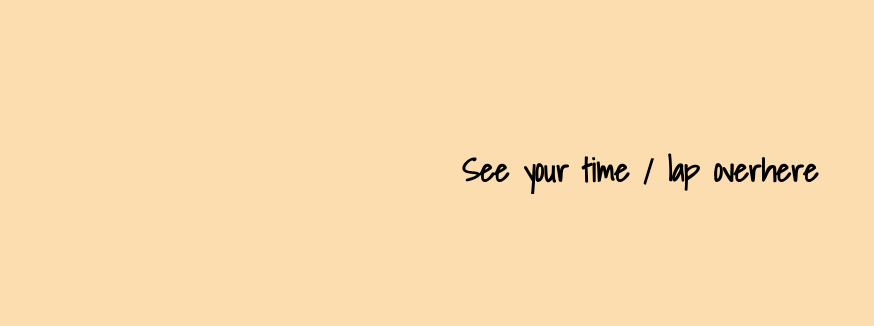
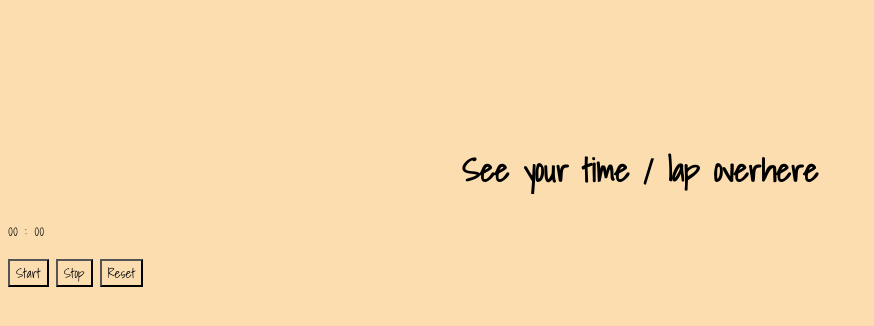
Before and after one commit to YashKaskar/StopWatch, a plain HTML site: page index.html in a window 1280 px wide. Shown: the whole page, without its empty margins (0-874 px from the left). Drawn offline with Linux system fonts and the light colour scheme.

Commit message:
adding the buttons

```diff
--- a/index.html
+++ b/index.html
@@ -12,6 +12,15 @@
     <div class="h1">
             <h1> See your time / lap overhere </h1>
     </div>
+
+    <div class="container">
+        <div class="allwrap">
+            <p><span class="seconds">00</span> : <span class="tens">00</span></p>
+            <button class="btn-start">Start</button>
+            <button class="btn-stop">Stop</button>
+            <button class="btn-reset">Reset</button>
+        </div>
+    </div>
     <script src="app.js"></script>
 </body>
 </html>
```
